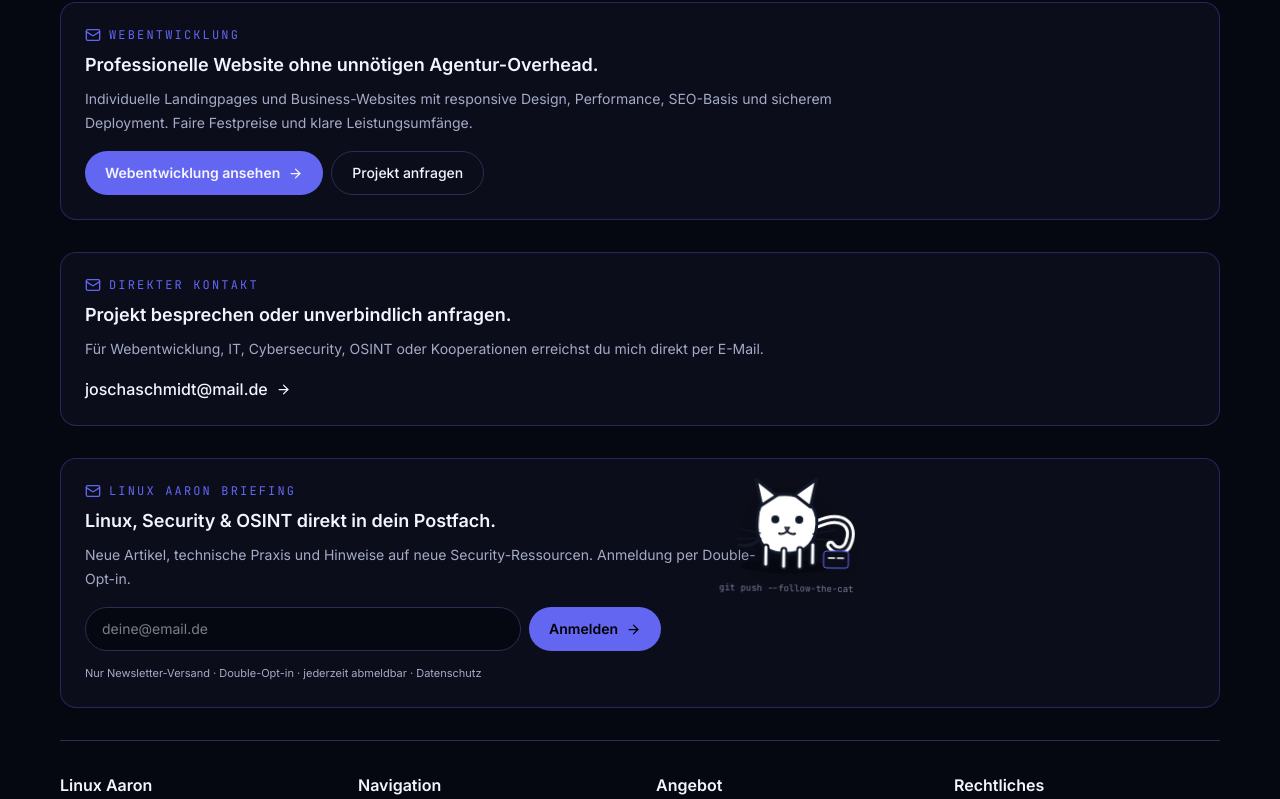
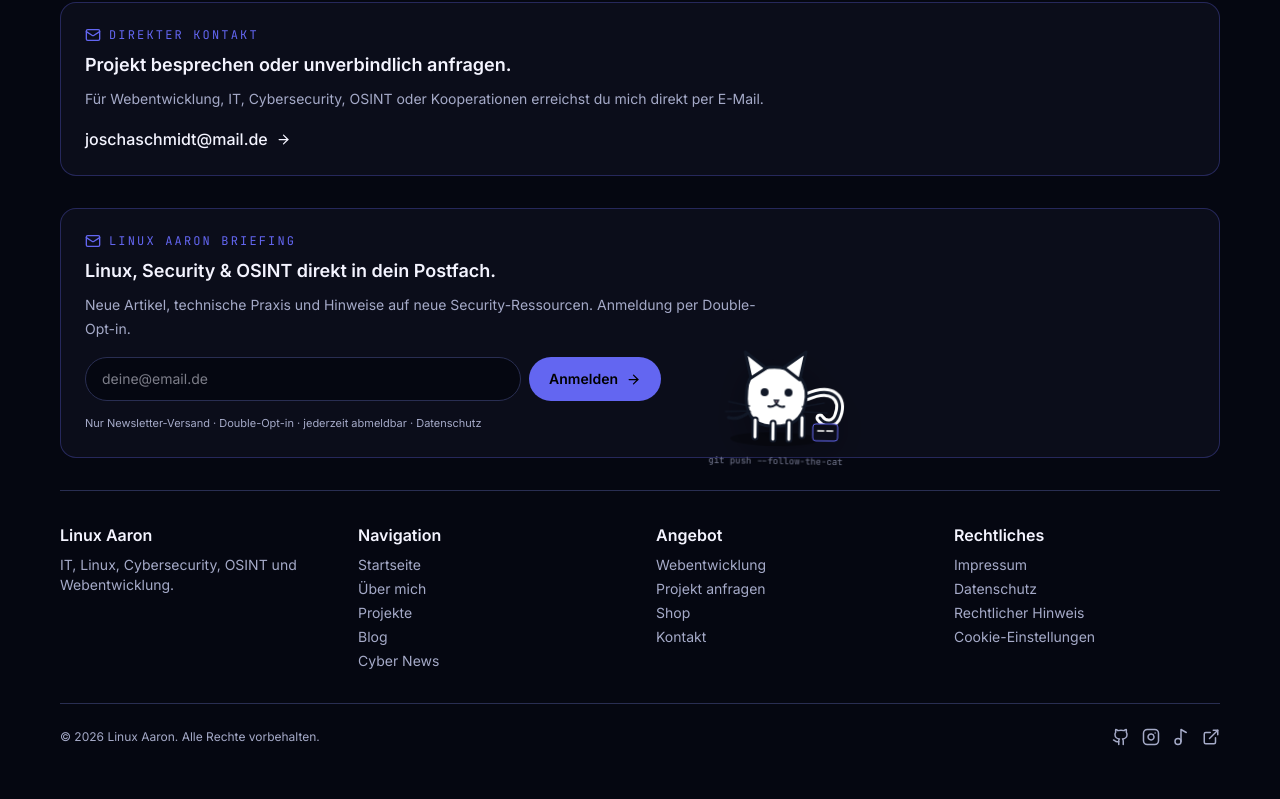
Before and after one commit to aaron0sec/webseite, a Next.js app: page / in a window 1280 px wide. Shown: the part 4492-5291 px from the top of the page. Built offline with nearby package versions, Linux system fonts and the light colour scheme; no server answers.

Commit message:
style: remove web development promotion from footer

```diff
--- a/src/styles/globals.css
+++ b/src/styles/globals.css
@@ -38,14 +38,12 @@ a { color: inherit; text-decoration: none; }
 .grid-bg { background-image: linear-gradient(to right, color-mix(in srgb, var(--border) 48%, transparent) 1px, transparent 1px), linear-gradient(to bottom, color-mix(in srgb, var(--border) 48%, transparent) 1px, transparent 1px); background-size: 44px 44px; }
 .hero-glow { background-image: radial-gradient(circle at 72% 4%, color-mix(in srgb, var(--accent) 18%, transparent), transparent 34%), linear-gradient(to right, color-mix(in srgb, var(--border) 48%, transparent) 1px, transparent 1px), linear-gradient(to bottom, color-mix(in srgb, var(--border) 48%, transparent) 1px, transparent 1px); background-size: auto, 44px 44px, 44px 44px; }
 
-/* Subtle section contrast with an indigo/cool visual rhythm. */
 main > section:nth-of-type(2) { background: var(--section-warm); }
 main > section:nth-of-type(3) { background: var(--bg); }
 main > section:nth-of-type(4) { background: var(--section-cool); }
 main > section:nth-of-type(2), main > section:nth-of-type(3), main > section:nth-of-type(4) { position: relative; }
 main > section:nth-of-type(2)::before, main > section:nth-of-type(4)::before { content: ""; position: absolute; inset: 0; pointer-events: none; background: radial-gradient(circle at 8% 20%, color-mix(in srgb, var(--accent) 6%, transparent), transparent 28%); }
 
-/* Authentic Linux terminal presentation with real command names. */
 .hero-glow .container > div:nth-child(2) .p-5 > * { display: none; }
 .hero-glow .container > div:nth-child(2) .p-5::before {
   content: "$ whoami\A joscha\A\A$ id\A uid=1000(joscha) gid=1000(joscha) groups=1000(joscha),27(sudo)\A\A$ uname -sr\A Linux 6.12.0 x86_64\A\A$ hostnamectl --static\A linux\A\A$ ip -br addr\A lo       UNKNOWN        127.0.0.1/8\A eth0     UP             192.168.1.42/24\A\A$ ss -tulpen\A Netid State  Local Address:Port\A tcp   LISTEN 0.0.0.0:22\A tcp   LISTEN 0.0.0.0:443\A\A$ _";
@@ -54,6 +52,9 @@ main > section:nth-of-type(2)::before, main > section:nth-of-type(4)::before { c
   color: var(--muted);
   line-height: 1.75;
 }
+
+/* Webentwicklung wird auf der Startseite prominent gezeigt; im Footer bleibt nur der eigentliche Footer Inhalt. */
+footer > .container > div:first-child { display: none; }
 
 .prose { line-height: 1.75; color: var(--muted); }
 .prose h2, .prose h3 { color: var(--text); margin-top: 2rem; }
```
